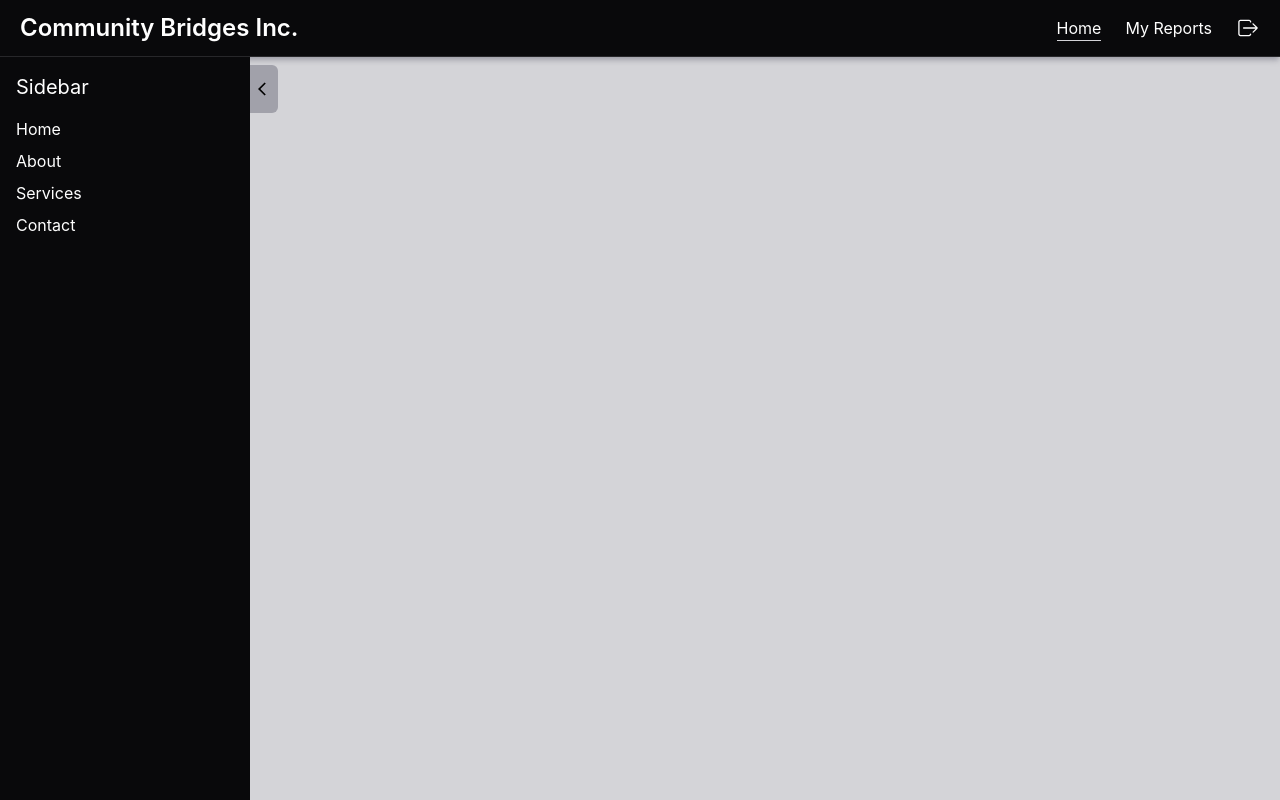
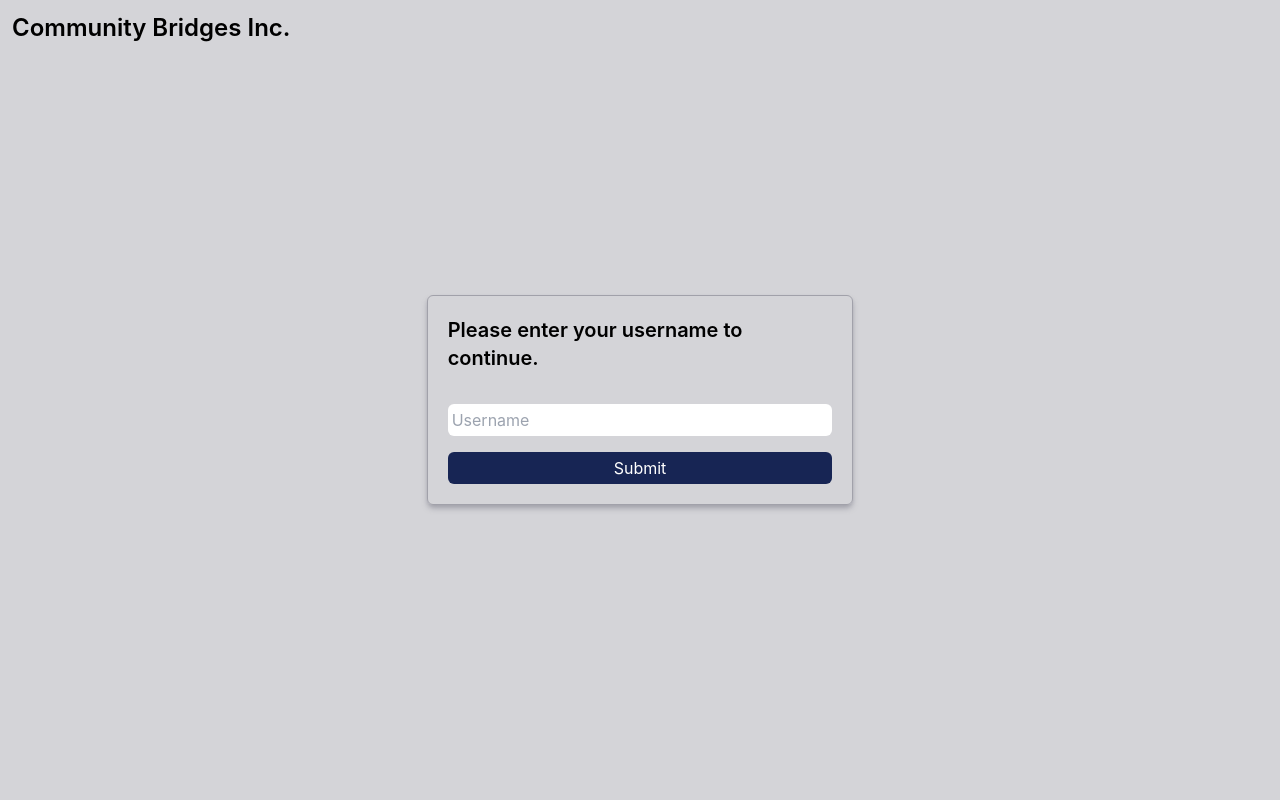
Before and after one commit to Jalenarms1/powercbi-app, a React (Create React App) app in the folder react-client/: page / in a window 1280 px wide. Built offline with nearby package versions, Linux system fonts and the light colour scheme.

Commit message:
added containers comp and started sign in component

```diff
--- a/react-client/src/App.js
+++ b/react-client/src/App.js
@@ -1,28 +1,29 @@
-import logo from './logo.svg';
 import './App.css';
 import { Navbar } from './components/Navbar';
 import { BrowserRouter as Router, Route, Routes, useLocation } from 'react-router-dom';
 import { Home } from './components/Home';
-import { useEffect } from 'react';
 import { MyReports } from './components/MyReports';
 import { Sidebar } from './components/Sidebar';
+import { SignIn } from './components/SignIn';
 
 
 function AppContent() {
   const location = useLocation()
 
 
+
   return (
     <div className="bg-zinc-300 h-screen">
-      <Navbar path={location.pathname} />
-      <div className='flex'>
+      {/* <Navbar path={location.pathname} /> */}
+      <SignIn />
+      {/* <div className='flex gap-6'>
         <Sidebar />
         <Routes>
-          <Route exact path="/" component={<Home />} />
-          <Route  path="/my-reports" component={<MyReports />} />
+          <Route exact path="/" element={<Home />} />
+          <Route  path="/my-reports" element={<MyReports />} />
         </Routes>
 
-      </div>
+      </div> */}
     </div>
 
 
--- /dev/null
+++ b/react-client/src/components/Container.jsx
@@ -0,0 +1,11 @@
+import React from 'react'
+import { FcFolder } from 'react-icons/fc'
+
+export const Container = ({label}) => {
+  return (
+    <div title={label} className="container active:scale-[.9] transition-transform p-3 gap-2 bg-zinc-300 shadow-md shadow-zinc-400 cursor-pointer max-w-72  border border-zinc-400 flex rounded-md">
+        <FcFolder className='text-3xl flex-shrink-0' />
+        <p className="text-lg flex-grow truncate">{label}</p>
+    </div>
+  )
+}
--- a/react-client/src/components/Home.jsx
+++ b/react-client/src/components/Home.jsx
@@ -1,7 +1,29 @@
 import React from 'react'
+import { AiTwotoneFolderAdd } from "react-icons/ai";
+import { Container } from './Container';
+
+
 
 export const Home = () => {
   return (
-    <div>Home</div>
+    <div className='flex flex-col p-3 w-full gap-4'>
+        <div className="w-full border-b border-zinc-600 p-2 flex justify-between items-center">
+            <p className="text-5xl text-black">Report Containers</p>
+            <AiTwotoneFolderAdd title='Add new container' className='text-3xl cursor-pointer active:shadow-md active:shadow-zinc-400 rounded-md' />
+        </div>
+        <div className="flex flex-wrap gap-4">
+            <Container label={'Container sdfsdf sdfsdf sfsdsdfsf'} />
+            <Container label={'Container'} />
+            <Container label={'Container'} />
+            <Container label={'Container'} />
+            <Container label={'Container'} />
+            <Container label={'Container'} />
+            <Container label={'Container'} />
+            <Container label={'Container'} />
+            <Container label={'Container'} />
+            <Container label={'Container'} />
+            <Container label={'Container'} />
+        </div>
+    </div>
   )
 }
--- a/react-client/src/components/MyReports.jsx
+++ b/react-client/src/components/MyReports.jsx
@@ -2,6 +2,6 @@ import React from 'react'
 
 export const MyReports = () => {
   return (
-    <div>MyReports</div>
+    <div className='text-black'>MyReports</div>
   )
 }
--- a/react-client/src/components/Sidebar.jsx
+++ b/react-client/src/components/Sidebar.jsx
@@ -10,9 +10,9 @@ export const Sidebar = () => {
   };
 
   return (
-    <div className='relative w-full'>
+    <div className={`relative  ${isOpen ? 'w-[250px] mr-7' : ''}`}>
       <button
-        className={`py-4 px-1 rounded-br-md mt-2 rounded-tr-md text-black  bg-zinc-400 absolute ${isOpen ? 'translate-x-[250px]' : 'translate-x-0'} transition-transform transform  text-center z-[1]`}
+        className={`py-4 px-1  text-black mt-2 bg-zinc-400 absolute ${isOpen ? 'translate-x-[222px] rounded-bl-md  rounded-tl-md' : 'translate-x-0 rounded-br-md  rounded-tr-md'} transition-transform transform  text-center z-[1]`}
         onClick={toggleSidebar}
       >
         {isOpen ? <MdArrowBackIos className='ml-1' /> : <MdArrowForwardIos className='ml-1' />}
--- /dev/null
+++ b/react-client/src/components/SignIn.jsx
@@ -0,0 +1,19 @@
+import React from 'react'
+
+export const SignIn = () => {
+  return (
+    <div className='h-screen w-full flex justify-center items-center relative'>
+        <div className="absolute top-0 left-0 p-3">
+            <p className="text-2xl font-semibold">Community Bridges Inc.</p>
+        </div>
+        <div className="w-1/3 flex flex-col gap-8 justify-center items-center p-5 border rounded-md border-zinc-400 shadow-md shadow-zinc-400">
+            <p className="text-xl font-semibold">Please enter your username to continue.</p>
+            <div className="flex flex-col gap-4 w-full">
+                <input type="text" placeholder='Username' className='w-full p-1 rounded-md' />
+                <button className='bg-blue-950 active:scale-[.95] transition-transform w-full text-white p-1 rounded-md'>Submit</button>
+
+            </div>
+        </div>
+    </div>
+  )
+}
```
